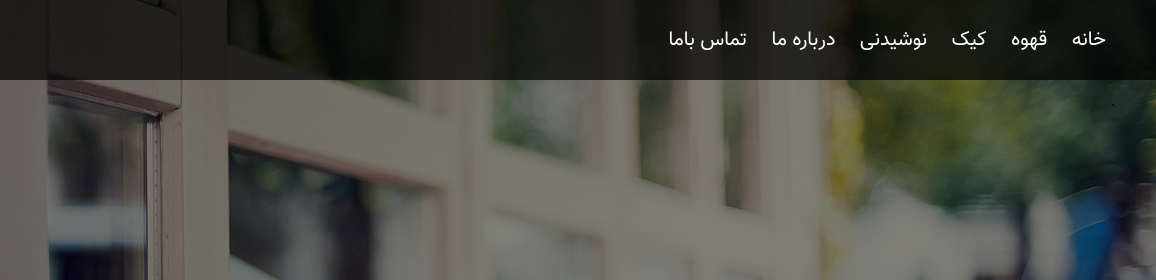
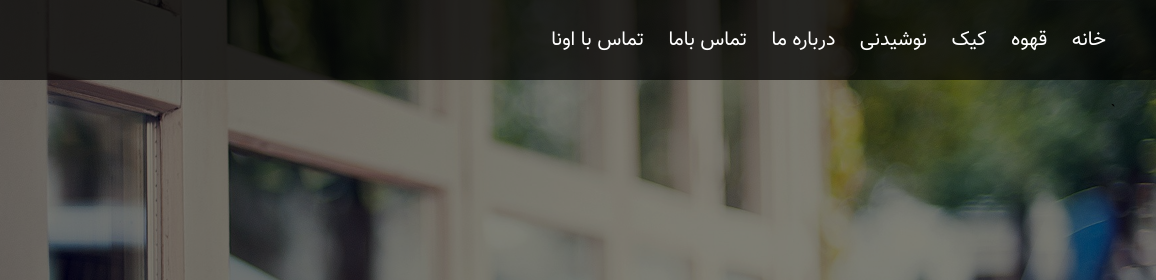
Before and after one commit to kohandelprogrammer/coffee, a plain HTML site: page project1.html in a window 1280 px wide. Shown: the top 280 px of the page, 124-1280 px from the left. Drawn offline with Linux system fonts and the light colour scheme.

Commit message:
change the menu

```diff
--- a/project1.html
+++ b/project1.html
@@ -18,6 +18,7 @@
                     <li><a href="">نوشیدنی</a></li>
                     <li><a href="">درباره ما</a></li>
                     <li><a href="">تماس باما</a></li>
+                    <li><a href="">تماس با اونا</a></li>
             </ul>
             <div class="logo">
                     <img src="./images/logo.svg" alt="">
```
